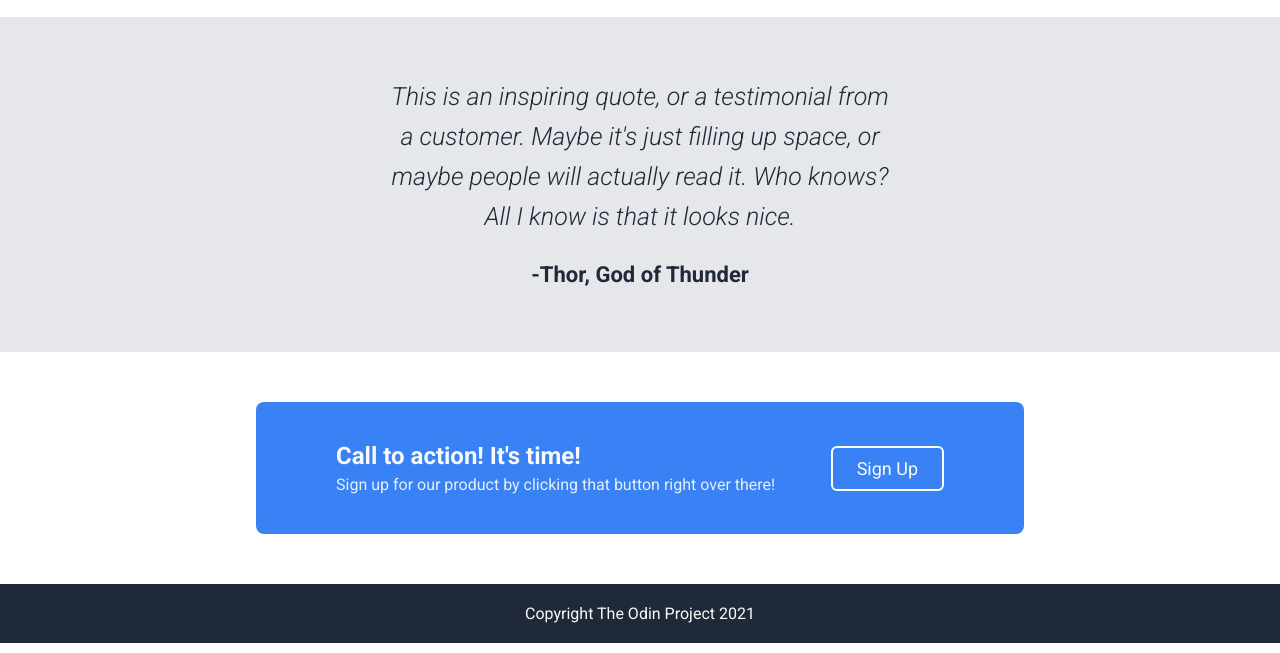
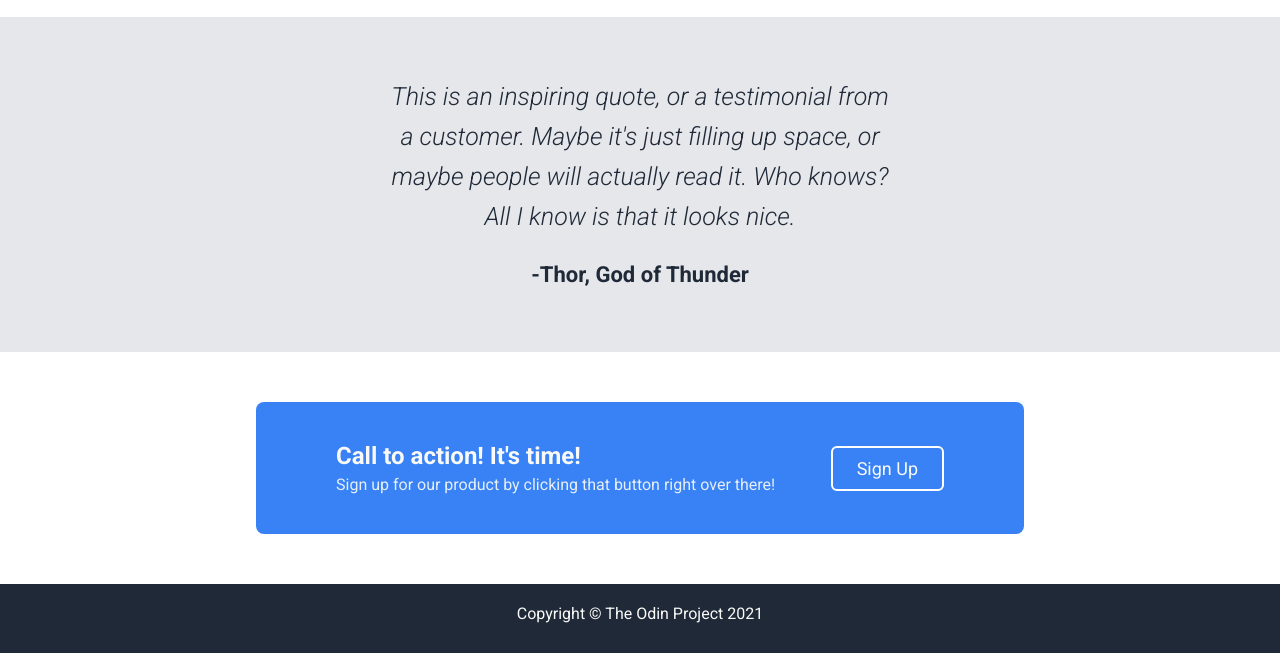
Before and after one commit to fernandojosecc/landing-page, a plain HTML site: page index.html in a window 1280 px wide. Shown: the part 817-1470 px from the top of the page. Drawn offline with Linux system fonts and the light colour scheme.

Commit message:
Adding some style on the footer and adding a link on the README

```diff
--- a/index.html
+++ b/index.html
@@ -107,7 +107,7 @@
       </section>
     </main>
     <footer>
-      <p>Copyright The Odin Project 2021</p>
+      <p>Copyright © The Odin Project 2021</p>
     </footer>
   </body>
 </html>
--- a/style.css
+++ b/style.css
@@ -251,7 +251,7 @@ nav ul li a{
 /* Footer */
 footer {
     text-align: center;
-    padding: 20px;
+    padding: 20px 0 30px 0;
     background-color: var(--background-blue);
     color: var(--off-white);
 }
```
Also changed, not shown: 1 other file.
